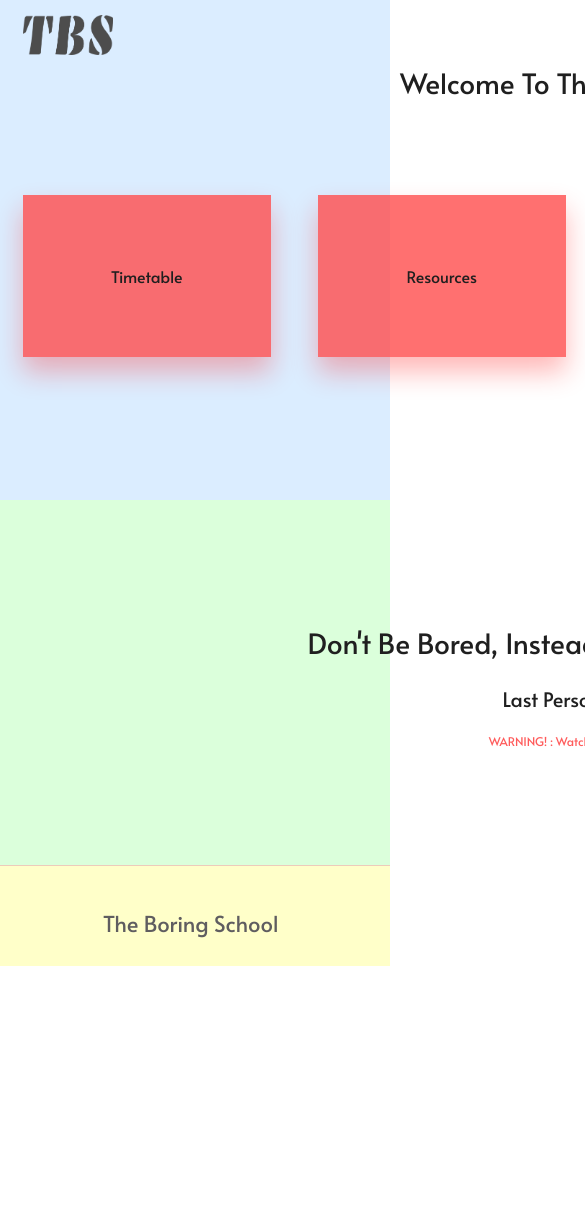
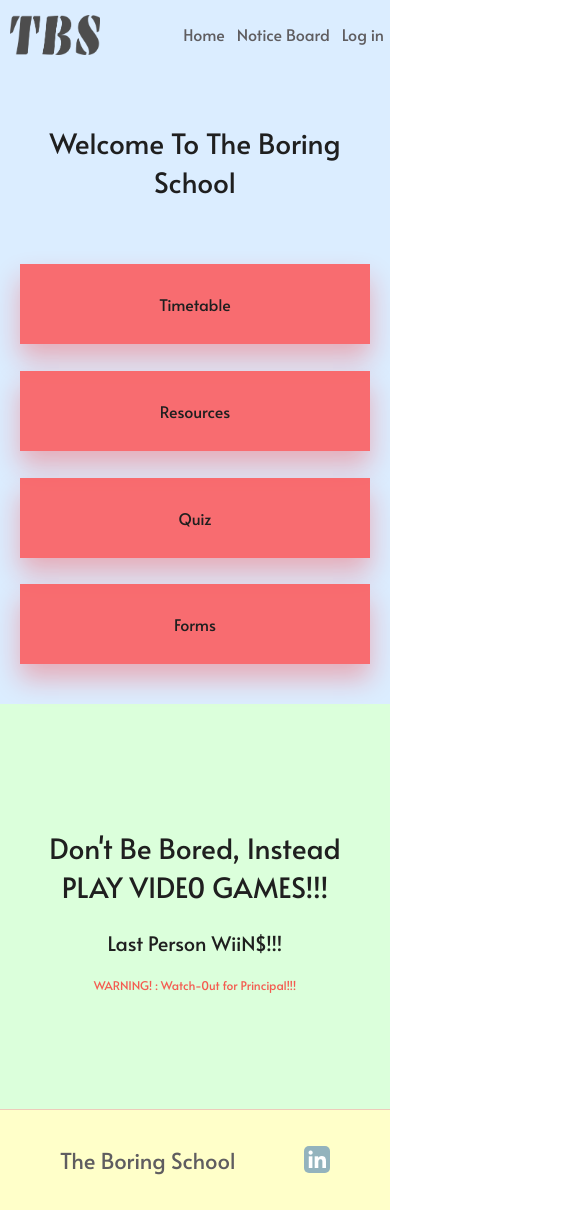
Before and after one commit to rootkill-g/the-boring-school, a plain HTML site: page index.html in a window 390 px wide. Shown: the top 1210 px of the page, 585 px wide, since content can reach past the window. Before the commit the page ends 966 px from the top, so only its background shows below. Drawn offline with Linux system fonts and the light colour scheme.

Commit message:
add responsivity to home page

```diff
--- a/index.html
+++ b/index.html
@@ -117,11 +117,11 @@
         <div class="psuedo">
           <p>
             The Boring School
-            <a
-              href=" https://www.linkedin.com/in/harsh-kumar-moroliya-a83178143/"
-              class="fa fa-linkedin"
-            ></a>
           </p>
+          <a
+            href=" https://www.linkedin.com/in/harsh-kumar-moroliya-a83178143/"
+            class="fa fa-linkedin"
+          ></a>
         </div>
       </div>
     </footer>
--- a/style/stylesheet.css
+++ b/style/stylesheet.css
@@ -1,6 +1,14 @@
+html{
+  width: 100%;
+}
 body {
   margin: 0 auto;
+  width: 100%;
   font-family: 'Alata', sans-serif;
+}
+
+.main{
+  width: 100%;
 }
 
 a {
@@ -14,7 +22,7 @@ a:hover {
 }
 
 .container {
-  width: 1180px;
+  width: 100%;
   margin: 0 auto;
 }
 
@@ -26,6 +34,14 @@ header {
   position: fixed;
   width: 100%;
   z-index: 999;
+}
+header .container{
+  position: absolute;
+  width: 100%;
+}
+header .container .psuedo{
+  display: flex;
+  justify-content: space-between;
 }
 .scroll {
   background-color: rgb(194, 220, 245);
@@ -42,37 +58,49 @@ header {
 }
 
 .header-left {
-  float: left;
-  margin-left: 23px;
+  width: 113px;
+  padding-left: 23px;
+  box-sizing: border-box;
 }
 
 .header-right {
-  margin-right: 23px;
-  float: right;
+  display: flex;
   border-radius: 15px;
   transition: all 0.5s;
+  box-sizing: border-box;
 }
 
 .header-right a:hover {
   background-color: rgb(167, 216, 228);
 }
 .header-right a {
-  line-height: 70px;
-  padding: 0 20px;
+  display: flex;
+  justify-content: center;
+  align-items: center;
+  text-align: center;
+  height: 100%;
+  padding: 0 30px;
+  box-sizing: border-box;
   color: #5f5d60;
-  display: block;
-  float: left;
 }
 
 .card-container {
   height: 500px;
+  padding-top: 60px;
   background-color: rgba(204, 230, 255, 0.7);
   background-size: cover;
   text-align: center;
+  width: 100%;
+}
+.card-container .container{
+  width: 100%;
 }
 
 .heading {
+  box-sizing: border-box;
+  padding: 0 40px;
   padding-top: 40px;
+  width: 100%;
   padding-bottom: 40px;
   color: #1f1f1f;
 }
@@ -150,34 +178,40 @@ header {
 }
 
 .card-wrapper {
-  width: 1180px;
+  width: 100%;
+  height: 160px;
+  display: flex;
+  padding: 0 80px;
+  justify-content: space-between;
+  box-sizing: border-box;
 }
 
 .cards {
   width: 100%;
+  height: 100%;
 }
 
 .card {
-  float: left;
-  width: 25%;
-  height: 220px;
+  width: 20%;
+  height: 100%;
+  box-sizing: border-box;
 }
 
 .card-icon {
+  box-sizing: border-box;
   position: relative;
   width: 100%;
-  height: 50px;
-  margin: 30px 10px;
+  height: 100%;
 }
 
 .card-icon a {
-  margin-left: 13px;
   transition: all 0.2s;
-  display: block;
-  position: absolute;
+  display: flex;
+  justify-content: center;
+  align-items: center;
   text-align: center;
-  width: 50%;
-  padding: 70px 50px;
+  width: 100%;
+  height: 100%;
   background-color: rgba(255, 77, 77, 0.8);
   box-shadow: 0 15px 25px rgba(255, 22, 22, 0.3);
 }
@@ -207,8 +241,8 @@ header {
   border-bottom: 1px solid rgba(255, 153, 153, 0.5);
   padding: 60px 0;
   text-align: center;
+  width: 100%;
 }
-
 footer p {
   color: #5f5d60;
   font-size: 22px;
@@ -219,18 +253,33 @@ footer {
   padding: 20px;
   height: 60px;
   background-color: rgba(255, 255, 179, 0.7);
+  display: flex;
+  align-items: center;
 }
 
 .footer-container {
-  width: 1180px;
+  width: 100%;
   margin: 0 auto;
+}
+
+.footer-container .psuedo{
+  display: flex;
+  flex-direction: row;
+  justify-content: space-between;
+  align-items: center;
+  margin: auto;
+  padding: 0 40px;
+  box-sizing: border-box;
+}
+
+.footer-container .psuedo p{
+  margin: 0;
 }
 
 .fa {
   font-size: 20px;
   text-align: center;
   text-decoration: none;
-  margin-right: 80px;
   padding-left: 5px;
   padding-top: 5px;
   padding-right: 4px;
@@ -249,3 +298,25 @@ footer {
   border-radius: 5px;
   transition: all 0.2s;
 }
+
+@media screen and (max-width: 750px){
+  header .container .psuedo .header-left{
+    padding-left: 10px;
+  }
+  .header-right a{
+    padding: 0 6px;
+  }
+  .card-container{
+    height: auto;
+    padding-bottom: 40px;
+  }
+  .card-wrapper{
+    flex-direction: column;
+    padding: 0 20px;
+    height: 400px;
+  }
+  .card{
+    width: 100%;
+    height: 80px;
+  }
+}
```
